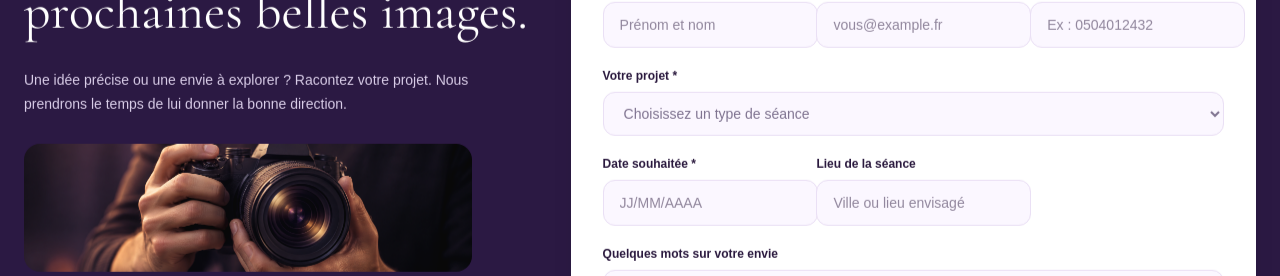
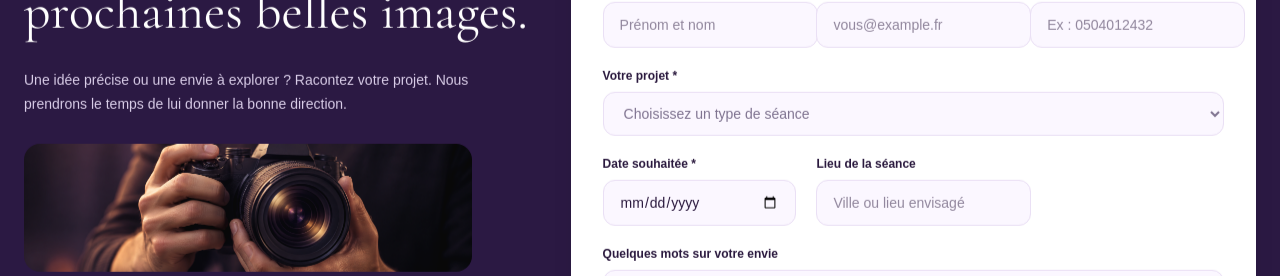
Before and after one commit to tati-ngs/photo-gallery-plateform, a Next.js app: page / in a window 1280 px wide. Shown: the part 3243-3519 px from the top of the page. Built offline with nearby package versions, Linux system fonts and the light colour scheme.

Commit message:
Utilise le selecteur de date natif

```diff
--- a/app/page.tsx
+++ b/app/page.tsx
@@ -11,14 +11,14 @@ import type { SyntheticEvent } from "react";
 import { useRef } from "react";
 import { useState } from "react";
 
-function parseFrenchDate(value: string) {
-  const match = value.match(/^(\d{1,2})\/(\d{1,2})\/(\d{4})$/);
+function parseInputDate(value: string) {
+  const match = value.match(/^(\d{4})-(\d{2})-(\d{2})$/);
 
   if (!match) {
     return null;
   }
 
-  const [, day, month, year] = match;
+  const [, year, month, day] = match;
   const parsedDate = new Date(Number(year), Number(month) - 1, Number(day));
 
   if (
@@ -30,6 +30,10 @@ function parseFrenchDate(value: string) {
   }
 
   return parsedDate;
+}
+
+function formatFrenchDate(date: Date) {
+  return new Intl.DateTimeFormat("fr-FR").format(date);
 }
 
 export default function Home() {
@@ -76,15 +80,14 @@ export default function Home() {
       return;
     }
 
-    if (date) {
     // Vérifie que le client ne choisit pas une date déjà passée.
-      const requestedDate = parseFrenchDate(date);
+    const requestedDate = parseInputDate(date);
     const today = new Date();
     today.setHours(0, 0, 0, 0);
 
     if (!requestedDate) {
       dateInputRef.current?.setCustomValidity(
-          "Merci d’entrer la date au format JJ/MM/AAAA.",
+        "Merci de choisir une date valide.",
       );
       dateInputRef.current?.reportValidity();
       return;
@@ -97,7 +100,8 @@ export default function Home() {
       dateInputRef.current?.reportValidity();
       return;
     }
-    }
+
+    const formattedDate = formatFrenchDate(requestedDate);
 
     // Prépare un message WhatsApp complet en attendant la future partie admin.
     const whatsappMessage = [
@@ -107,7 +111,7 @@ export default function Home() {
       `E-mail : ${email || "Non précisé"}`,
       `Téléphone : ${phone}`,
       `Projet : ${project || "Non précisé"}`,
-      `Date souhaitée : ${date || "Non précisée"}`,
+      `Date souhaitée : ${formattedDate}`,
       `Lieu : ${location || "Non précisé"}`,
       "",
       "Message :",
@@ -634,14 +638,11 @@ export default function Home() {
                 Date souhaitée *
                 <input
                   className="rounded-xl border border-[#eadff5] bg-[#fbf7ff] px-4 py-3 text-sm font-normal outline-none transition focus:border-[#6f3de2]"
-                  inputMode="numeric"
                   name="date"
-                  pattern="\d{1,2}/\d{1,2}/\d{4}"
-                  placeholder="JJ/MM/AAAA"
                   ref={dateInputRef}
                   required
-                  title="Entrez une date au format JJ/MM/AAAA"
-                  type="text"
+                  title="Choisissez une date"
+                  type="date"
                   onChange={(event) => event.currentTarget.setCustomValidity("")}
                 />
               </label>
```
Lines whose indentation alone changed are shown as unchanged.
